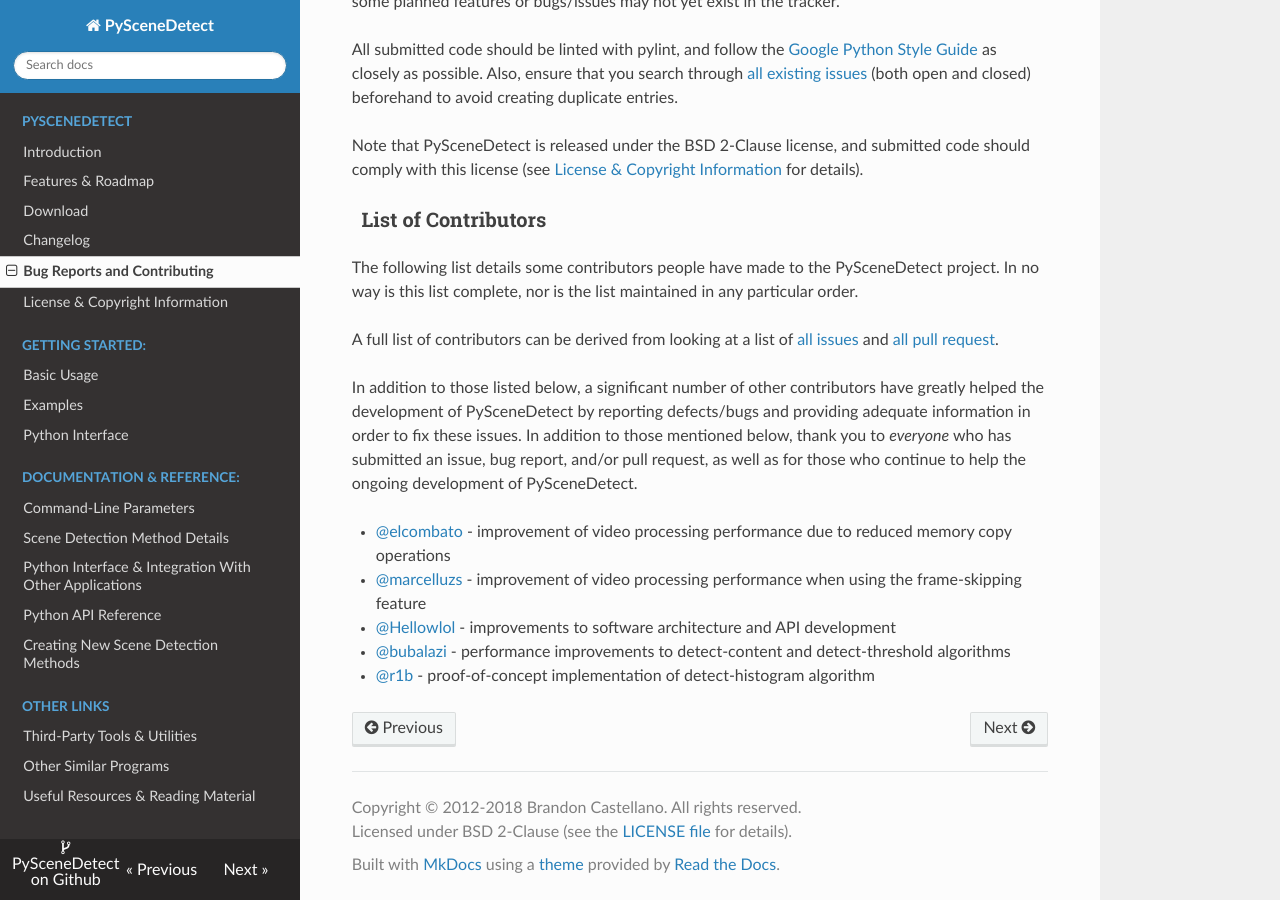
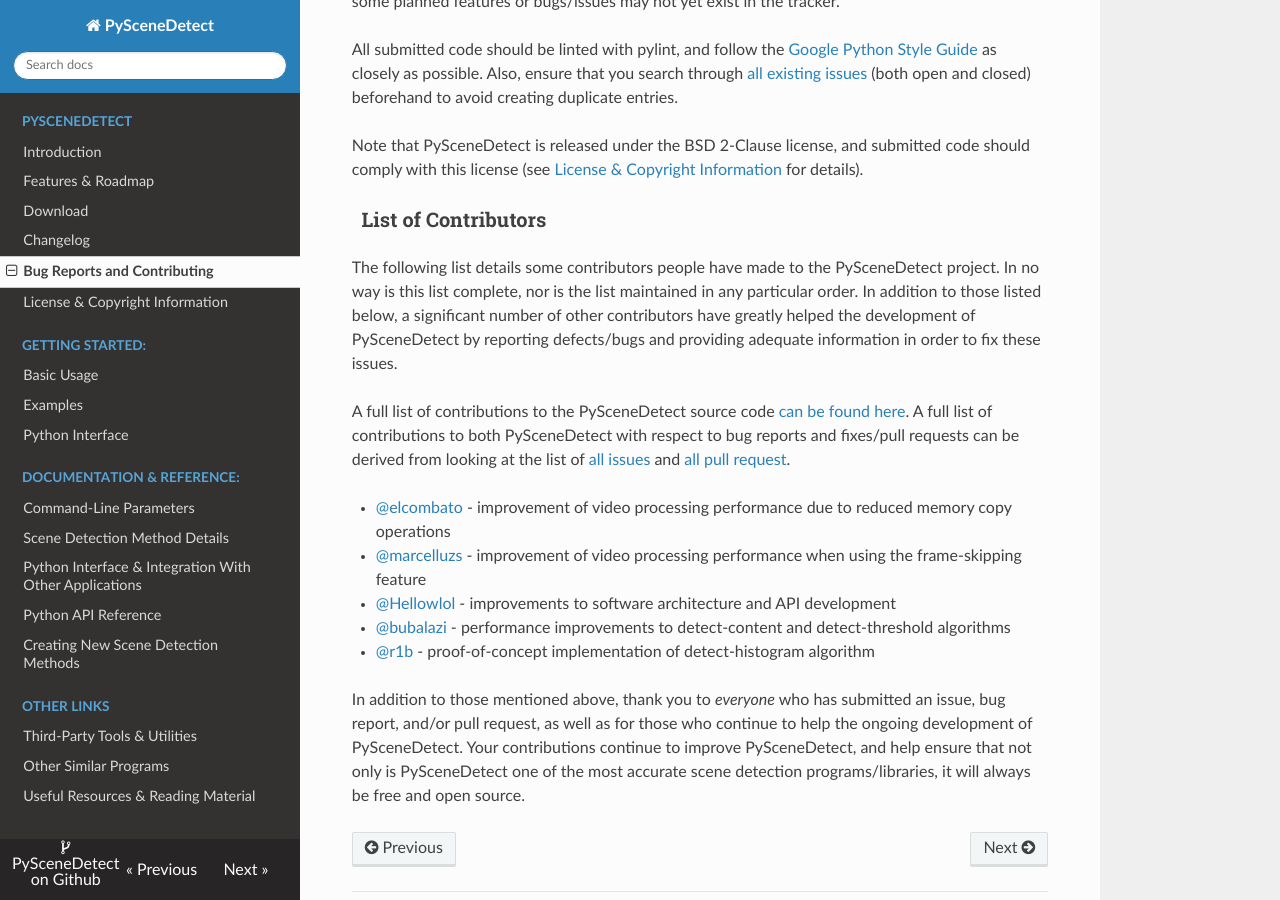
Before and after one commit to vovamushak/PySceneDetect, an MkDocs documentation site: the page built from docs/contributing.md, in a window 1280 px wide and 900 px high, scrolled down 620 px. Built offline with MkDocs 1.6.1, drawn with Linux system fonts in a browser that asks for light colours; nearby versions of some CDN libraries; old or Windows-style settings are respelled for this version of MkDocs.

Commit message:
Update docs.

```diff
--- a/docs/contributing.md
+++ b/docs/contributing.md
@@ -20,14 +20,15 @@ Note that PySceneDetect is released under the BSD 2-Clause license, and submitte
 
 ### <span class="fa fa-person"></span>&nbsp; List of Contributors
 
-The following list details some contributors people have made to the PySceneDetect project. In no way is this list complete, nor is the list maintained in any particular order.
+The following list details some contributors people have made to the PySceneDetect project. In no way is this list complete, nor is the list maintained in any particular order. In addition to those listed below, a significant number of other contributors have greatly helped the development of PySceneDetect by reporting defects/bugs and providing adequate information in order to fix these issues.
 
-A full list of contributors can be derived from looking at a list of [all issues](https://github.com/Breakthrough/PySceneDetect/issues?utf8=%E2%9C%93&q=is%3Aissue) and [all pull request](https://github.com/Breakthrough/PySceneDetect/pulls?utf8=%E2%9C%93&q=is%3Apr+).
-
-In addition to those listed below, a significant number of other contributors have greatly helped the development of PySceneDetect by reporting defects/bugs and providing adequate information in order to fix these issues.  In addition to those mentioned below, thank you to *everyone* who has submitted an issue, bug report, and/or pull request, as well as for those who continue to help the ongoing development of PySceneDetect.
+A full list of contributions to the PySceneDetect source code [can be found here](https://github.com/Breakthrough/PySceneDetect/graphs/contributors).  A full list of contributions to both PySceneDetect with respect to bug reports and fixes/pull requests can be derived from looking at the list of [all issues](https://github.com/Breakthrough/PySceneDetect/issues?utf8=%E2%9C%93&q=is%3Aissue) and [all pull request](https://github.com/Breakthrough/PySceneDetect/pulls?utf8=%E2%9C%93&q=is%3Apr+).
 
  * [@elcombato](https://github.com/elcombato) - improvement of video processing performance due to reduced memory copy operations
  * [@marcelluzs](https://github.com/marcelluzs) - improvement of video processing performance when using the frame-skipping feature
  * [@Hellowlol](https://github.com/Hellowlol) - improvements to software architecture and API development
  * [@bubalazi](https://github.com/bubalazi) - performance improvements to detect-content and detect-threshold algorithms
  * [@r1b](https://github.com/r1b) - proof-of-concept implementation of detect-histogram algorithm
+
+
+In addition to those mentioned above, thank you to *everyone* who has submitted an issue, bug report, and/or pull request, as well as for those who continue to help the ongoing development of PySceneDetect.  Your contributions continue to improve PySceneDetect, and help ensure that not only is PySceneDetect one of the most accurate scene detection programs/libraries, it will always be free and open source.
```
Also changed, not shown: docs/examples/usage.md (+4 -2 lines).
